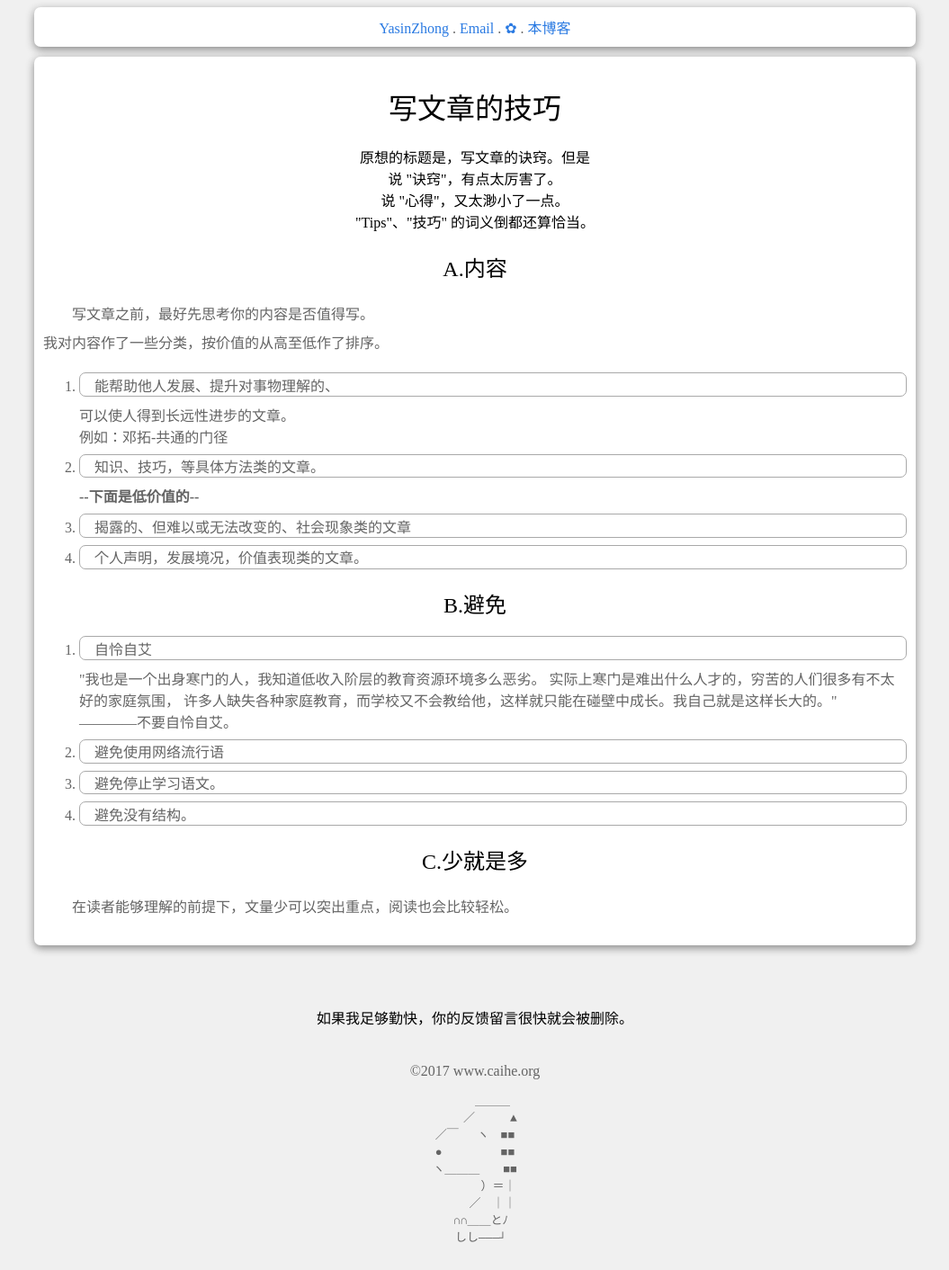
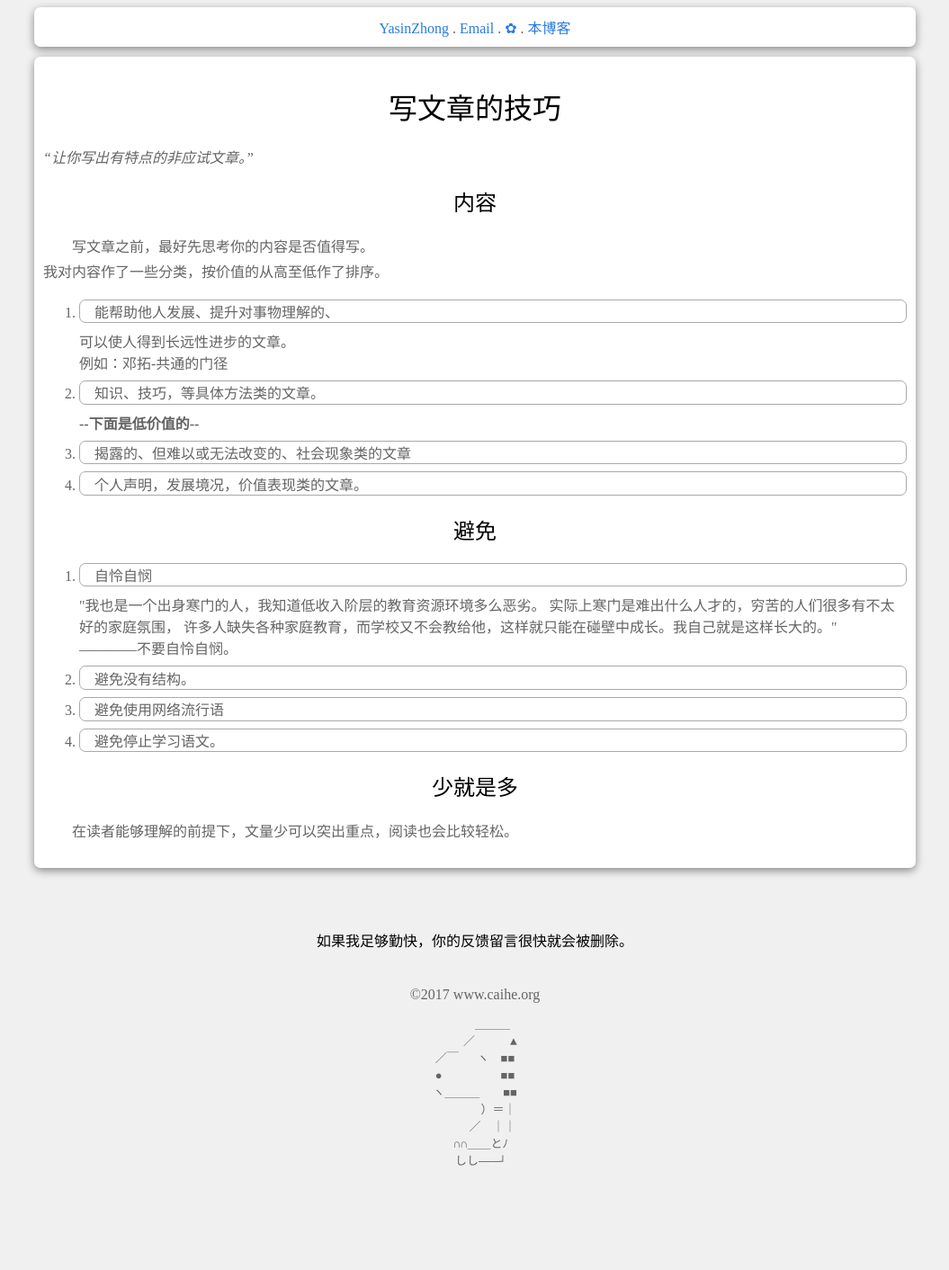
Before and after one commit to YasinZhong/yasinzhong.github.io, a Jekyll site: the page built from _posts/2018-1-4-SuccessfulWritting.html, in a window 1280 px wide. Shown: the whole page at 90% size, without its empty margins (112-1167 px from the left). Built offline with Jekyll 4.4.1, drawn with Linux system fonts in a browser that asks for light colours; comment, search, counter and statistics services are not loaded; after the commit the page ends 1327 px from its top, so only the background shows below that.

Commit message:
2018/03/10

```diff
--- a/_posts/2018-1-4-SuccessfulWritting.html
+++ b/_posts/2018-1-4-SuccessfulWritting.html
@@ -5,15 +5,9 @@ title: 写文章的技巧
 
 <h1>{{ page.title }}</h1>
 
-<h4>
-原想的标题是，写文章的诀窍。但是<br/>
-说 "诀窍"，有点太厉害了。<br/>
-说 "心得"，又太渺小了一点。<br/>
-"Tips"、"技巧" 的词义倒都还算恰当。
-</h4>
+<q>让你写出有特点的非应试文章。</q>
 
-
-<h2>A.内容</h2>
+<h2>内容</h2>
 <p>
 写文章之前，最好先思考你的内容是否值得写。<br/>
 我对内容作了一些分类，按价值的从高至低作了排序。
@@ -30,18 +24,18 @@ title: 写文章的技巧
 </p>
 
 
-<h2>B.避免</h2>
+<h2>避免</h2>
 <p><ol>
-<li>自怜自艾</li>
+<li>自怜自悯</li>
 "我也是一个出身寒门的人，我知道低收入阶层的教育资源环境多么恶劣。
 实际上寒门是难出什么人才的，穷苦的人们很多有不太好的家庭氛围，
 许多人缺失各种家庭教育，而学校又不会教给他，这样就只能在碰壁中成长。我自己就是这样长大的。"<br />
-————不要自怜自艾。
+————不要自怜自悯。
+<li>避免没有结构。</li>
 <li>避免使用网络流行语</li>
 <li>避免停止学习语文。</li>
-<li>避免没有结构。</li>
 </ol></p>
 
 
-<h2> C.少就是多</h2>
+<h2>少就是多</h2>
 <p>在读者能够理解的前提下，文量少可以突出重点，阅读也会比较轻松。</p>
--- a/_posts/2018-1-4-Word.html
+++ b/_posts/2018-1-4-Word.html
@@ -16,6 +16,8 @@ title: 咬文嚼字
 	文化程度低，以及没有文化。哦！语言学习是多么重要呢。请读邓拓《共通的门径》
 	<li>频道</li>
 	顾字思义，频率，轨道。最 "顶层(肤浅)" 的理解是指节目，较好的理解是指电磁波的频率段。
+	<li>道德</li>
+	道为方法，德为品德。我们要做有道德的人，绝不能忽略含义深刻的 '道' ！
 </ol>
-
-<p>我想，两个例子足以启发大家了。</p>
+<br>
+<p>我想，三个例子足以启发大家了。</p>
--- a/cssjs/a.css
+++ b/cssjs/a.css
@@ -9,7 +9,7 @@ body
 
 p
 {
-  line-height:2em;
+  line-height:1.74em;
   text-indent:2em;
 }
 q
```
